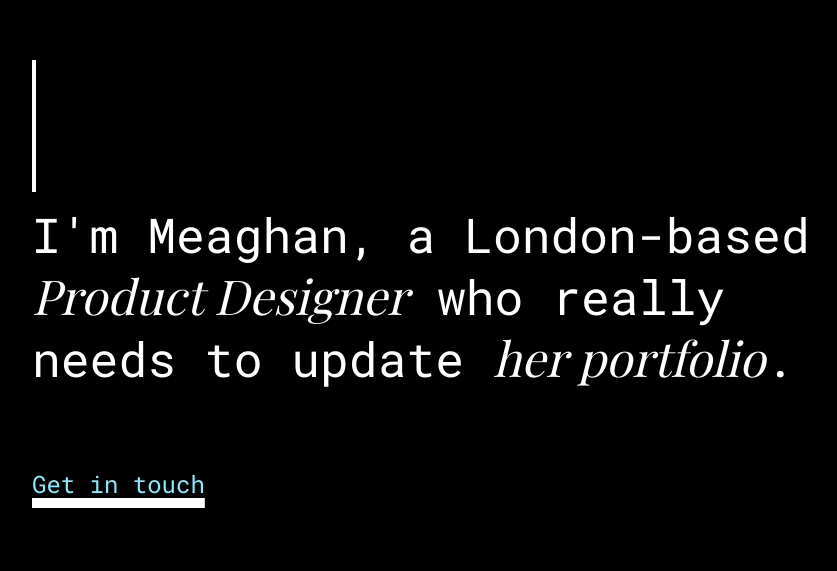
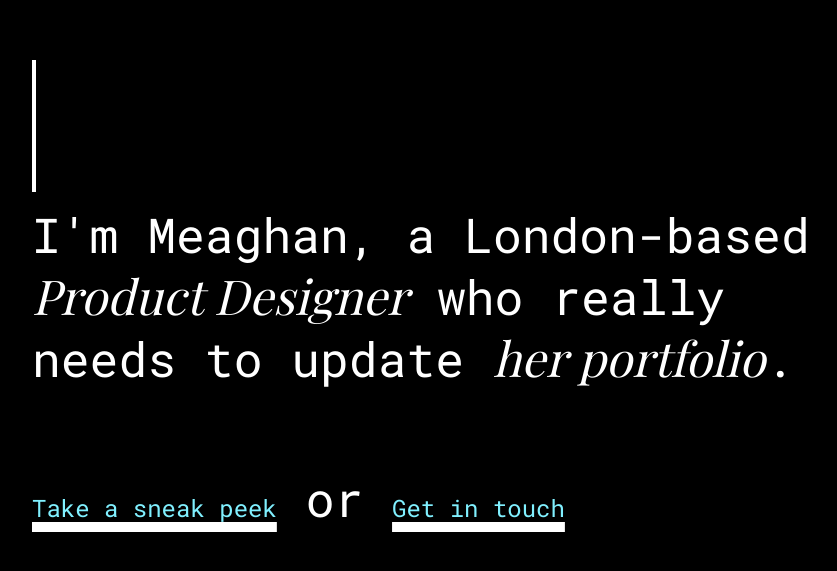
Before and after one commit to meaghanmeaghan/portfolio-website, a plain HTML site: page index.html in a window 1280 px wide. Shown: the part 111-682 px from the top of the page, without its empty margins (208-1045 px from the left). Drawn offline with nearby package versions, Linux system fonts and the light colour scheme; a web font is replaced by a local one.

Commit message:
Update index.html

```diff
--- a/index.html
+++ b/index.html
@@ -22,7 +22,7 @@
         </a>
     </h1>
     <p>I'm Meaghan, a London-based <i>Product Designer</i> who really needs to update <i>her portfolio</i>.</p>
-    <p><u><a href="mailto:meaghan.li.nz@gmail.com?subject=Hello" target="_blank">Get in touch</a></u></p>
+      <p><u><a href="https://meaghanli.webflow.io/">Take a sneak peek</a></u> or <u><a href="mailto:meaghan.li.nz@gmail.com?subject=Hello" target="_blank">Get in touch</a></u></p>
   </div>
 </body>
 </html>
```
